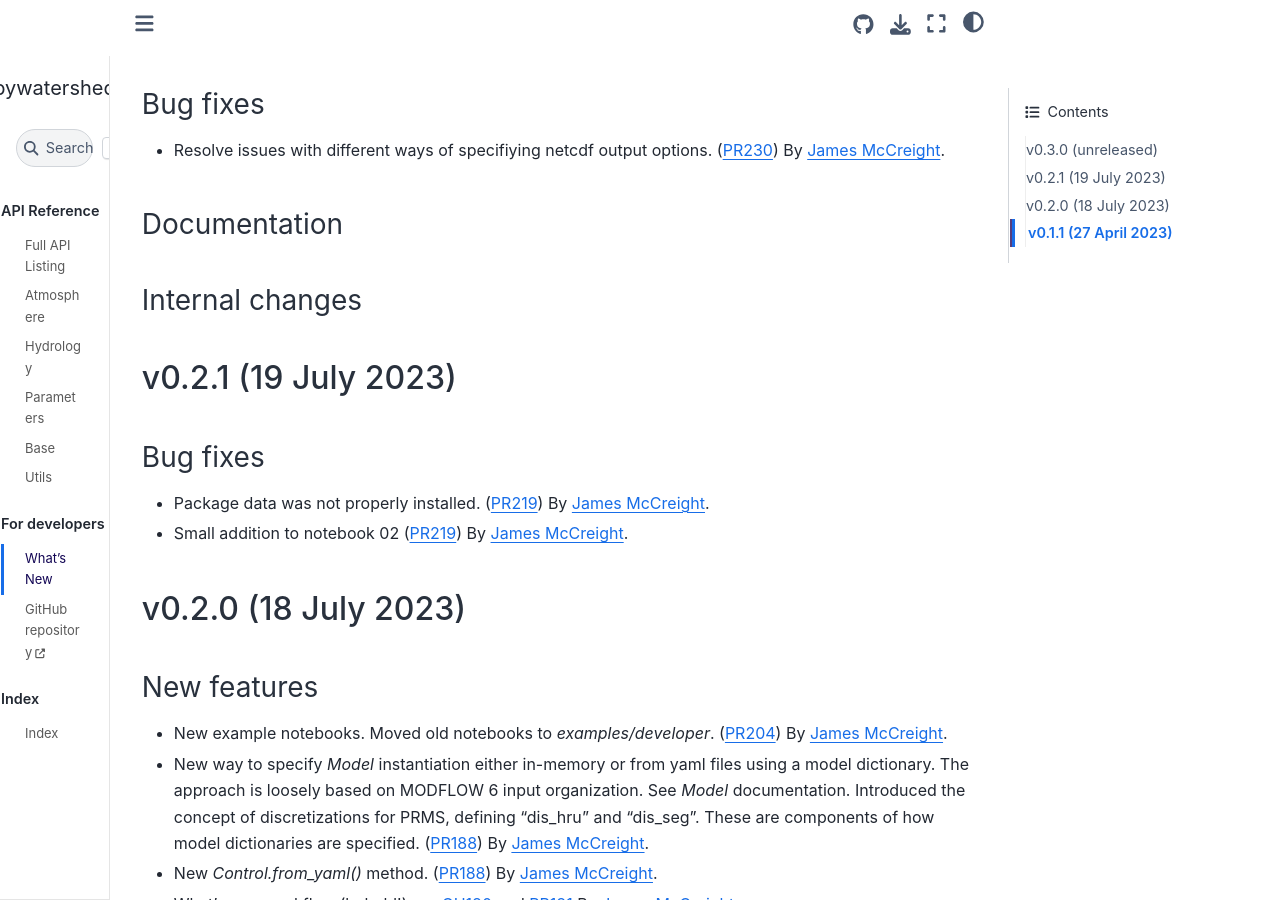
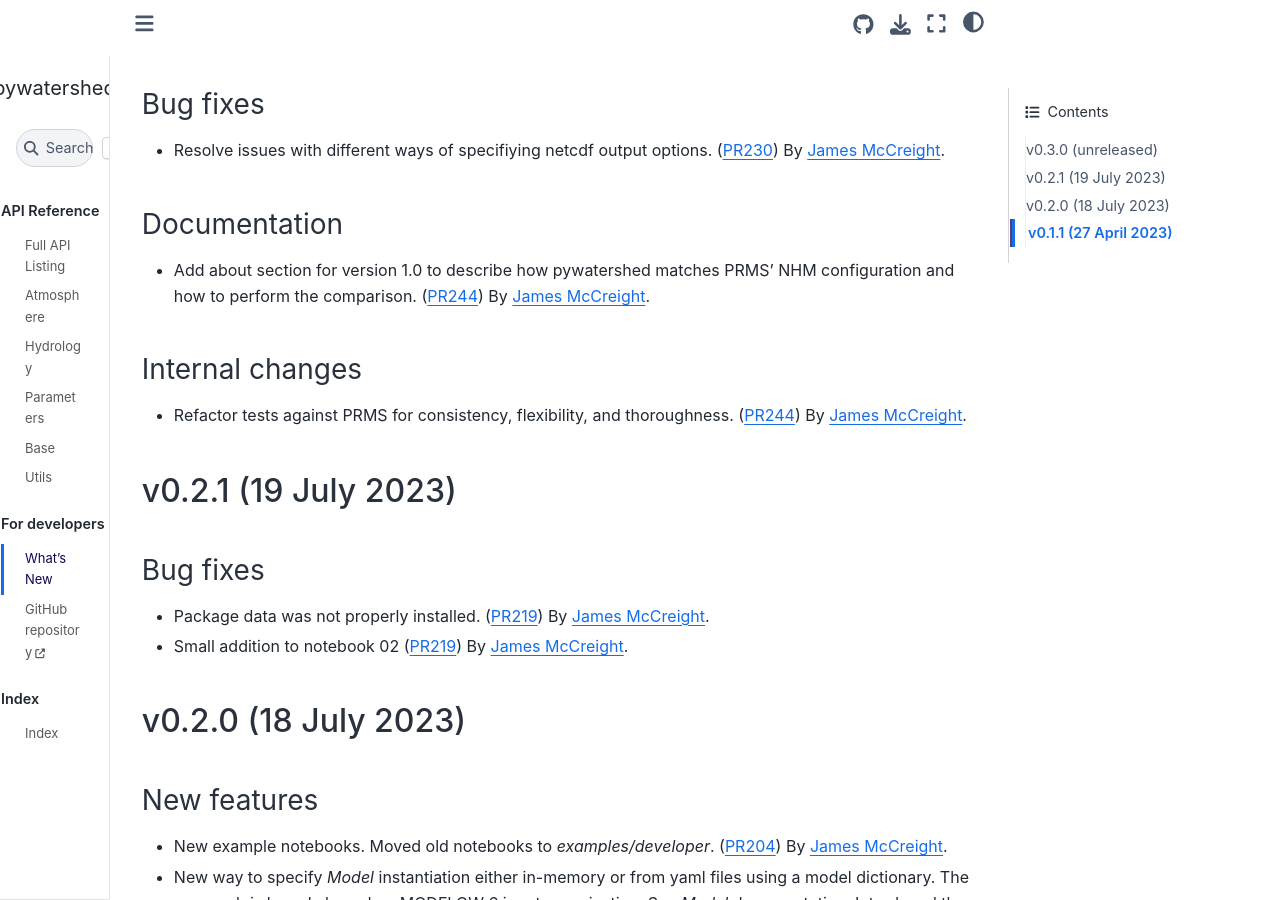
Before and after one commit to EC-USGS/pywatershed, a Sphinx documentation site: the page built from doc/whats-new.rst, in a window 1280 px wide and 900 px high, scrolled down 732 px. Built offline with Sphinx 7.4.7 and the Sphinx Book theme 1.1.4, drawn with Linux system fonts in a browser that asks for light colours; pages that are not in the unit, such as notebooks, are missing from menus.

Commit message:
Documentation of PRMS comparisons for release; minor test cleanups

```diff
--- a/doc/conf.py
+++ b/doc/conf.py
@@ -97,14 +97,13 @@ pygments_style = "sphinx"
 # The theme to use for HTML and HTML Help pages.  See the documentation for
 # a list of builtin themes.
 #
-# html_theme = "pydata_sphinx_theme"
 html_theme = "sphinx_book_theme"
 
 html_title = "pywatershed"
 
 html_context = {
-    "github_user": "pydata",
-    "github_repo": "xarray",
+    "github_user": "EC-USGS",
+    "github_repo": "pywatershed",
     "github_version": "main",
     "doc_path": "doc",
 }
--- a/doc/whats-new.rst
+++ b/doc/whats-new.rst
@@ -45,10 +45,15 @@ Bug fixes
 
 Documentation
 ~~~~~~~~~~~~~
+- Add about section for version 1.0 to describe how pywatershed matches PRMS'
+  NHM configuration and how to perform the comparison.
+  (:pull:`244`) By `James McCreight <https://github.com/jmccreight>`_.
 
 
 Internal changes
 ~~~~~~~~~~~~~~~~
+- Refactor tests against PRMS for consistency, flexibility, and thoroughness.
+  (:pull:`244`) By `James McCreight <https://github.com/jmccreight>`_.
 
 
 .. _whats-new.0.2.1:
```
Also changed, not shown: doc/index.rst (+12 -4 lines), 4 other files.
